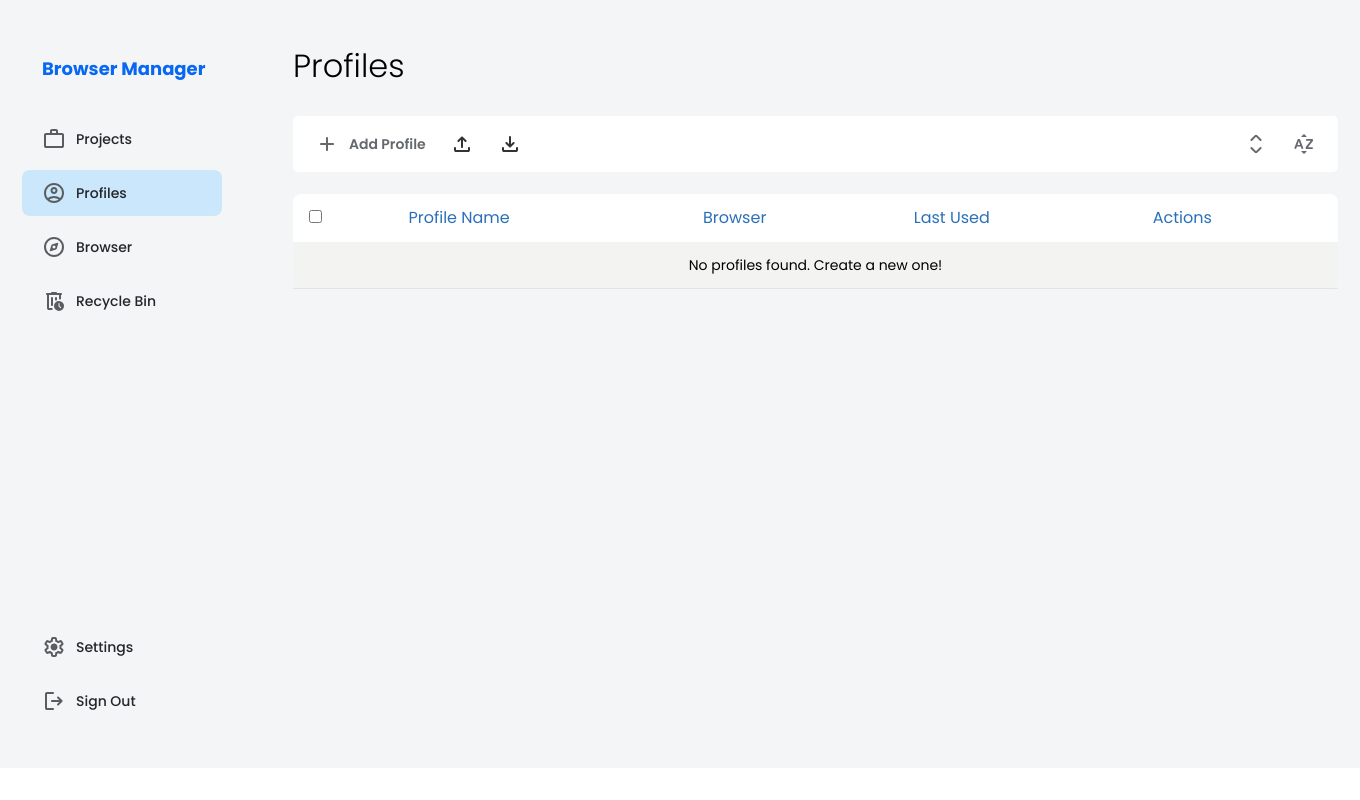
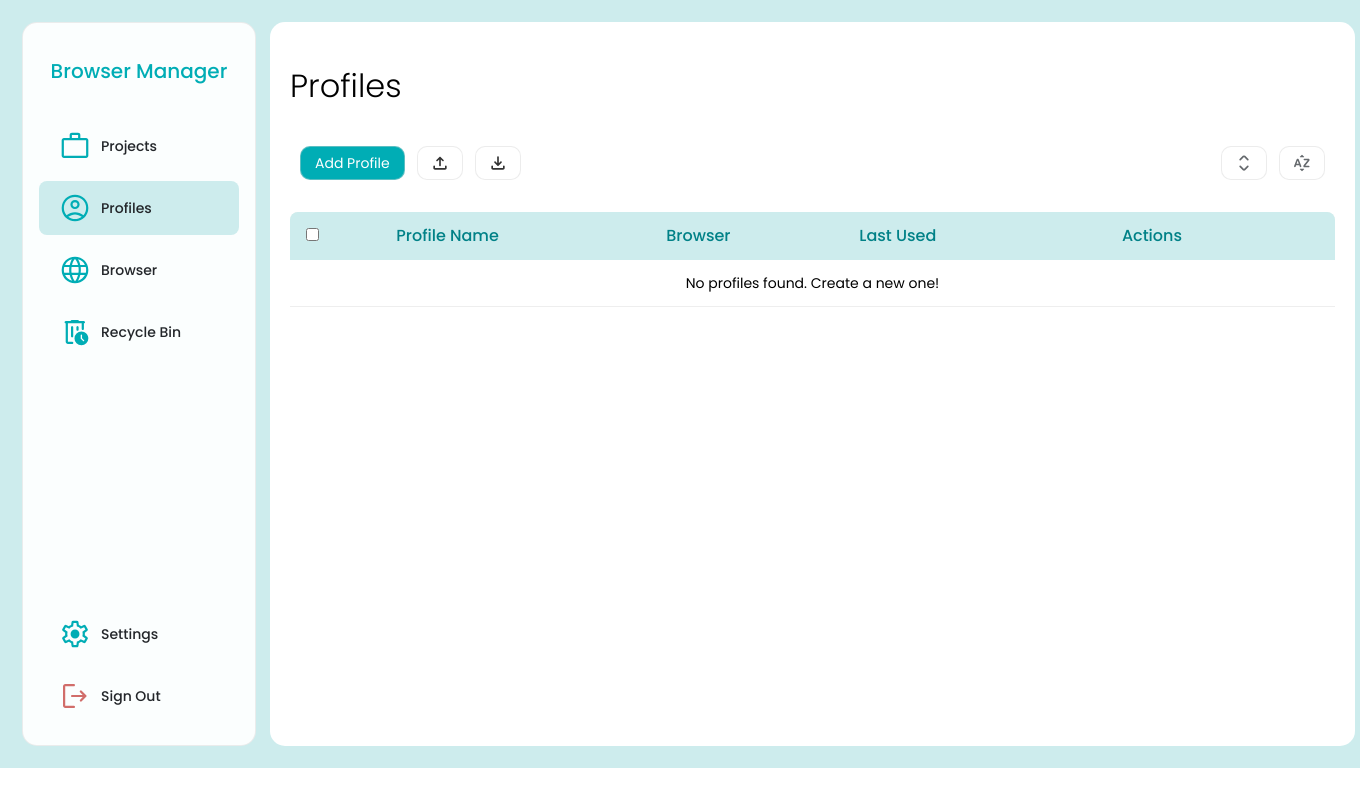
Before and after one commit to 16-Bit-mushroom/browser-manager-electron, a Flask app: page /profiles.html in a window 1360 px wide. Run offline with Flask 3, Linux system fonts and the light colour scheme; the visitor is signed in with stand-in values (Sample User, id 1); data that the repository does not hold is empty.

Commit message:
feat: colors added

```diff
--- a/app/static/style.css
+++ b/app/static/style.css
@@ -20,6 +20,11 @@
     list-style: none;
     text-decoration: none;
     font-family: 'Poppins', Arial, Helvetica, sans-serif;
+
+}
+
+tr {
+    background-color: white;
 }
 
 .main-container {
@@ -29,7 +34,7 @@
     /* height: auto; */
     margin: 0 auto;
     padding: 22px;
-    background-color: #f3f5f7;
+    background-color: #cdeced;
     display: flex;
 
 }
@@ -37,12 +42,12 @@
 /*--------------------------SIDE NAVIGATION----------------------------------------- */
 
 .app-name {
-    text-align: start;
-    font-size: 18px;
-    font-weight: 700;
+    text-align: center;
+    font-size: 20px;
+    font-weight: 500;
     margin-bottom: 38px;
-    padding-left: 20px;
-    color: #0867f3;
+    /* padding-left: 20px; */
+    color: #00ADB5;
 }
 
 .nav-bar {
@@ -51,19 +56,24 @@
     justify-content: space-between;
     max-width: 251px;
     width: 100%;
-    margin-right: 22px;
-    padding: 38px 0px 22px 0px;
-    /* background-color: var(--light-grey); */
-    border-radius: 8px;
+    margin-right: 14px;
+    padding: 38px 16px 22px 16px;
+    background-color: #ffffffeb;
+    border: 0.3px solid #d3d3d36e;
+    border-radius: 15px;
     /* align-items: center; */
 }
 
 .nav-bar-links {
     display: flex;
     flex-direction: column;
-    align-items: start;
+    align-items: center;
     gap: 8px;
 
+}
+
+ul.nav-bar-links img {
+    width: 32px;
 }
 
 .nav-bar-links a {
@@ -82,13 +92,16 @@
 }
 
 .nav-bar-links a:hover {
-    background-color: var(--grey);
+    background-color: #cdeced;
 }
 
-#projects-link, #profiles-link, #browsers-link, #settings-link, #recycle-link {
+#projects-link,
+#profiles-link,
+#browsers-link,
+#settings-link,
+#recycle-link {
     /* background-color: var(--light-grey); */
-    background-color: rgb(140 209 255 / 40%);
-
+    background-color: #cdeced;
 }
 
 
@@ -113,7 +126,7 @@
 .right,
 .left {
     display: flex;
-    /* gap: 12px; */
+    gap: 12px;
 }
 
 
@@ -128,12 +141,47 @@
     border: none;
     outline: none;
     background-color: white;
-    border-radius: 6px;
+    border-radius: 10px;
     overflow: hidden;
     cursor: pointer;
     align-items: center;
     gap: 10px;
+    border: 0.3px solid #d3d3d36e;
+}
 
+#add-project {
+    font-size: 14px;
+    color: white;
+    background-color: #00ADB5;
+    padding: 6px 14px;
+}
+
+#add-profile {
+    font-size: 14px;
+    color: white;
+    background-color: #00ADB5;
+    padding: 6px 14px;
+}
+
+#add-project:hover {
+    background-color: #009097;
+    transition: background-color 0.2s ease-in-out, color 0.2s ease-in-out;
+
+}
+
+#add-project:active {
+    background-color: #008188;
+}
+
+#add-profile:hover {
+    background-color: #009097;
+    transition: background-color 0.2s ease-in-out, color 0.2s ease-in-out;
+
+
+}
+
+#add-profile:active {
+    background-color: #008188;
 }
 
 .button:hover {
@@ -154,18 +202,16 @@
     height: 100%;
 }
 
+
+
 .button-icon {
-    width: 24px;
+    width: 20px;
 }
 
-.button-icon {
-    width: 24px;
-}
-
-.button-text a{
+.button-text a {
     font-size: 14px;
     color: #65696d;
-        font-weight: 600;
+    font-weight: 600;
 }
 
 
@@ -204,6 +250,9 @@
     width: 100%;
     display: flex;
     flex-direction: column;
+    background-color: white;
+    padding: 20px;
+    border-radius: 15px;
 }
 
 .content-table {
@@ -218,20 +267,21 @@
 
 .content-table thead tr {
     text-align: left;
-    background-color: var(--white);
-
-
-
+    /* background-color: #00adb521; */
+    background-color: #cdeced;
 }
 
 .content-table th {
-    font-weight: 400;
-    color: #2a70b7;
+    font-weight: 500;
+    /* color: #00797e; */
+    color: #008187;
+
 
 }
 
 #far-right-th {
     border-radius: 0px 8px 0px 0px;
+    padding-inline-start: 60px;
 }
 
 #far-left-th {
@@ -253,13 +303,18 @@ td {
 
 
 /* NEW STYLES FOR EXPANDABLE ROWS FROM OLD PROJECTS.HTML */
+
+tr.project-row {
+    background-color: white;
+}
+
 .project-row:hover {
     background-color: #f0f0f0;
     cursor: pointer;
 }
 
 .project-row.expanded {
-    background-color: #e0e0e0;
+    background-color: #f0f0f0;
     /* Highlight when expanded */
 }
 
@@ -363,6 +418,7 @@ td {
     height: 48px;
     margin-bottom: 10px;
 }
+
 .browser-card button {
     background: none;
     border: none;
@@ -523,7 +579,8 @@ div#downloading-browser h5 {
     /* min-height removed as flex container will manage height */
 }
 
-#new-profile-form label, #new-project-form label {
+#new-profile-form label,
+#new-project-form label {
     margin-top: 20px;
     margin-bottom: 10px;
 }
@@ -643,7 +700,8 @@ div#downloading-browser h5 {
 }
 
 .button.primary-button {
-    background-color: var(--smoke);
+    /* background-color: var(--smoke); */
+    background-color: #00ADB5;
     color: var(--white);
     padding: 10px 20px;
     border-radius: 5px;
@@ -654,13 +712,13 @@ div#downloading-browser h5 {
 }
 
 .button.primary-button:hover {
-    background-color: #333;
+    background-color: #009097;
     /* Slightly darker on hover */
 }
 
 .button.secondary-button {
-    background-color: transparent;
-    color: var(--smoke);
+    background-color: #393E46;
+    color: #c1c1c1;
     padding: 10px 20px;
     border-radius: 5px;
     border: 1px solid var(--smoke);
@@ -670,8 +728,8 @@ div#downloading-browser h5 {
 }
 
 .button.secondary-button:hover {
-    background-color: var(--smoke);
-    color: var(--white);
+    background-color: #292c31;
+    color: #c1c1c1;
 }
 
 /* ... toast UI ... */
--- a/app/templates/edit-profile.html
+++ b/app/templates/edit-profile.html
@@ -90,7 +90,8 @@
                         <button type="submit" form="new-profile-form" class="button primary-button">Update
                             Profile</button>
 
-                        <button type="button" id="cancel-profile" class="button secondary-button">Cancel</button>
+                            <a id="cancel-profile" class="button secondary-button" href="/profiles.html"> Cancel</a>
+                        <!-- <button type="button" id="cancel-profile" class="button secondary-button">Cancel</button> -->
                     </div>
                 </div>
             </div>
--- a/app/templates/edit-project.html
+++ b/app/templates/edit-project.html
@@ -58,7 +58,7 @@
 
                     <div class="form-actions">
                         <button type="submit" form="new-project-form" class="button primary-button">Save Changes</button>
-                        <button type="button" id="cancel-project" class="button secondary-button">Cancel</button>
+                        <a id="cancel-project" class="button secondary-button" href="/projects.html">Cancel</a>
                     </div>
                 </form>
 
--- a/app/templates/profiles.html
+++ b/app/templates/profiles.html
@@ -21,18 +21,23 @@
                 <h2 class="app-name">Browser Manager</h2>
 
                 <ul class="nav-bar-links">
-                    <li><a  href="/projects.html"><img class="button-icon" src="/static/projects.svg" alt="">Projects</a></li>
-                    <li><a id="profiles-link" href="/profiles.html"><img class="button-icon" src="/static/profiles.svg" alt="">Profiles</a></li>
-                    <li><a href="/browsers.html"><img class="button-icon" src="/static/browsers.svg" alt="">Browser</a></li>
+                    <li><a href="/projects.html"><img class="button-icon" src="/static/projects.svg" alt="">Projects</a>
+                    </li>
+                    <li><a id="profiles-link" href="/profiles.html"><img class="button-icon" src="/static/profiles.svg"
+                                alt="">Profiles</a></li>
+                    <li><a href="/browsers.html"><img class="button-icon" src="/static/browsers.svg" alt="">Browser</a>
+                    </li>
                     <!-- <li><a href="">🕥 History</a></li> -->
-                    <li><a href=" /recycle-bin.html"><img class="button-icon" src="/static/bin.svg" alt="">Recycle Bin</a></li>
+                    <li><a href=" /recycle-bin.html"><img class="button-icon" src="/static/bin.svg" alt="">Recycle
+                            Bin</a></li>
                 </ul>
             </div>
 
             <div>
                 <ul class="nav-bar-links">
                     <!-- <button style="padding: 5px; cursor: pointer;;">☀️ Light Mode</button> -->
-                    <li><a href="/settings.html"><img class="button-icon" src="/static/settings.svg" alt="">Settings</a></li>
+                    <li><a href="/settings.html"><img class="button-icon" src="/static/settings.svg" alt="">Settings</a>
+                    </li>
                     <li><a href="/logout"><img class="button-icon" src="/static/logout.svg" alt="">Sign Out</a></li>
 
                 </ul>
@@ -46,10 +51,8 @@
 
             <div class="content-top-bar-actions">
                 <div class="right">
-                    <button type="button" class="button">
-                        <img class="button-icon" src="/static/add.svg" alt=""></span> <span class="button-text"><a
-                                href="/new-profile.html">Add Profile</a></span>
-                    </button>
+
+                    <a class="button" id="add-profile" href="/new-profile.html">Add Profile</a>
 
                     <button type="button" class="button">
                         <img class="button-icon" src="static/export-file.svg" alt="upload-file" title="Export Profile">
@@ -139,23 +142,22 @@
 
                     const launchButton = document.createElement("button");
                     launchButton.className = "btn-create"; // Assuming .btn-create style is available
-                    // launchButton.textContent = "Launch";
+                    launchButton.textContent = "Launch";
                     launchButton.title = "Launch";
                     launchButton.dataset.profileId = profile.id;
+
+
+                    launchButton.style.marginLeft = "8px";
+                    launchButton.style.padding = "5px 10px";
                     launchButton.style.border = "none";
                     launchButton.style.marginRight = "5px";
                     launchButton.style.cursor = "pointer";
-
-                    // Create and add the image instead of emoji
-                    const launchIcon = document.createElement("img");
-                    launchIcon.src = "/static/launch.svg";  // Path to your SVG icon
-                    launchIcon.alt = "Launch";
-                    launchIcon.className = "button-icon";   // Optional: reuse your icon styling
-                    launchIcon.style.width = "24px";        // Adjust as needed
+                    launchButton.style.backgroundColor = "#00ADB5";
+                    launchButton.style.color = "#ffffff";
+                    launchButton.style.borderRadius = "4px";
+                    launchButton.style.fontWeight = "500";
 
 
-
-                    launchButton.appendChild(launchIcon);
 
                     launchButton.addEventListener("click", async (event) => {
                         const profileId = event.currentTarget.dataset.profileId; // ✅ FIXED
@@ -198,24 +200,18 @@
                     const deleteButton = document.createElement("button");
                     deleteButton.className = "btn-delete"; // Assuming .btn-delete style is available
                     deleteButton.title = "Delete";
+                    deleteButton.textContent = "Delete";
 
-                    deleteButton.style.marginLeft = "8px"; // Add some spacing
-
+                    deleteButton.style.marginLeft = "8px";
+                    deleteButton.style.padding = "5px 10px";
                     deleteButton.style.border = "none";
                     deleteButton.style.marginRight = "5px";
                     deleteButton.style.cursor = "pointer";
+                    deleteButton.style.backgroundColor = "#fd01013b";
+                    deleteButton.style.color = "#700303d1";
+                    deleteButton.style.borderRadius = "4px";
+                    deleteButton.style.fontWeight = "500";
 
-
-                    // Create and add the image instead of emoji
-                    const deleteIcon = document.createElement("img");
-                    deleteIcon.src = "/static/delete.svg";  // Path to your SVG icon
-                    deleteIcon.alt = "Delete";
-                    deleteIcon.className = "button-icon";   // Optional: reuse your icon styling
-                    deleteIcon.style.width = "24px";        // Adjust as needed
-
-
-
-                    deleteButton.appendChild(deleteIcon);
 
                     deleteButton.addEventListener("click", async () => {
                         const profileId = profile.id;
@@ -253,22 +249,20 @@
 
                     const editButton = document.createElement("button");
                     editButton.className = "edit-delete"; // Assuming .btn-delete style is available
-                    editButton.style.marginLeft = "8px"; // Add some spacing
+                    // editButton.style.marginLeft = "8px"; // Add some spacing
                     editButton.title = "Edit";
 
+                    editButton.textContent = "Edit";
+                    editButton.style.marginLeft = "8px";
+                    editButton.style.padding = "5px 10px";
                     editButton.style.border = "none";
                     editButton.style.marginRight = "5px";
                     editButton.style.cursor = "pointer";
-
-
-                    // Create and add the image instead of emoji
-                    const editIcon = document.createElement("img");
-                    editIcon.src = "/static/edit.svg";  // Path to your SVG icon
-                    editIcon.alt = "Delete";
-                    editIcon.className = "button-icon";   // Optional: reuse your icon styling
-                    editIcon.style.width = "24px";        // Adjust as needed
-
-                    editButton.appendChild(editIcon);
+                    editButton.style.backgroundColor = "#d7d7d7";
+                    editButton.style.color = "#121111b3";
+                    editButton.style.color = "#121111b3";
+                    editButton.style.fontWeight = "500";
+                    editButton.style.borderRadius = "4px";
 
                     editButton.addEventListener("click", () => {
                         const profileId = profile.id;
```
Also changed, not shown: app/templates/projects.html (+31 -34 lines), app/static/bin.svg, app/static/browsers.svg, app/static/logout.svg, app/static/profiles.svg, app/static/projects.svg, app/static/settings.svg.
